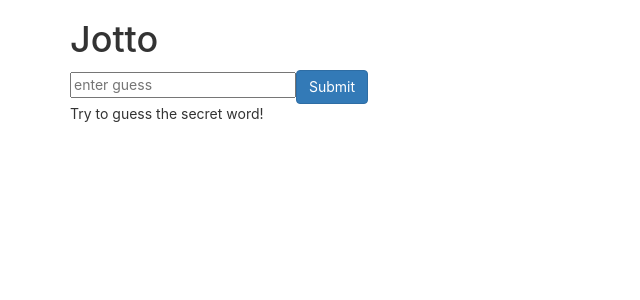
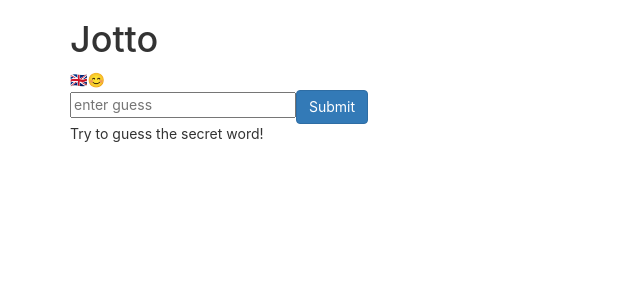
Before and after one commit to timagixe/react-testing-jest-enzyme, a React (Create React App) app in the folder jotto-app-context/: page / in a window 1280 px wide. Shown: the top 300 px of the page, without its empty margins (0-640 px from the left). Built offline with nearby package versions, Linux system fonts and the light colour scheme.

Commit message:
use language context for Congrats component

```diff
--- a/jotto-app-context/src/App.js
+++ b/jotto-app-context/src/App.js
@@ -1,27 +1,40 @@
 import { useCallback, useEffect, useReducer } from "react";
-import "./App.css";
-
+import {
+  LanguageContextProvider,
+  DEFAULT_LANGUAGE,
+} from "./contexts/languageContext";
 import Congrats from "./Congrats";
 import GuessedWords from "./GuessedWords";
 import Input from "./Input";
 import { getSecretWord } from "./actions";
+import "./App.css";
+import LanguagePicker from "./LanguagePicker";
 
-const reducerFunction = (state, action) => {
-    switch (action.type) {
+const reducer = (state, { type, payload }) => {
+  switch (type) {
     case "setSecretWord":
-            return { ...state, secretWord: action.payload };
+      return { ...state, secretWord: payload };
+    case "setLanguage":
+      return { ...state, secretWord: payload };
     default:
-            throw Error(`Unknown action type ${action.type}`);
+      throw Error(`Unknown action type ${type}`);
   }
 };
 
 function App() {
-    const [state, dispatch] = useReducer(reducerFunction, { secretWord: null });
+  const [state, dispatch] = useReducer(reducer, {
+    secretWord: null,
+    language: DEFAULT_LANGUAGE,
+  });
   const success = false;
   const guessedWords = [];
 
   const setSecretWord = useCallback((secretWord) => {
     dispatch({ type: "setSecretWord", payload: secretWord });
+  }, []);
+
+  const setLanguage = useCallback((languageCode) => {
+    dispatch({ type: "setLanguage", payload: languageCode });
   }, []);
 
   useEffect(() => {
@@ -42,9 +55,12 @@ function App() {
   return (
     <div data-test="component-app" className="container">
       <h1>Jotto</h1>
+      <LanguageContextProvider value={state.language}>
+        <LanguagePicker setLanguage={setLanguage} />
         <Congrats success={success} />
         <Input success={success} secretWord={state.secretWord} />
         <GuessedWords guessedWords={guessedWords} />
+      </LanguageContextProvider>
     </div>
   );
 }
--- a/jotto-app-context/src/Congrats.js
+++ b/jotto-app-context/src/Congrats.js
@@ -1,5 +1,7 @@
-import React from 'react';
-import PropTypes from 'prop-types';
+import React, { useContext } from "react";
+import PropTypes from "prop-types";
+import { languageContext } from "./contexts/languageContext";
+import { getStringByLanguage } from "./helpers/strings";
 
 /**
  * Functional react component for congratulatory message.
@@ -8,18 +10,20 @@ import PropTypes from 'prop-types';
  * @returns {JSX.Element} - Rendered component (or null if `success` prop is false).
  */
 const Congrats = (props) => {
+  const language = useContext(languageContext);
   if (props.success) {
     return (
       <div data-test="component-congrats" className="alert alert-success">
         <span data-test="congrats-message">
-          Congratulations! You guessed the word!
+          {getStringByLanguage({
+            languageCode: language,
+            stringKey: "congrats",
+          })}
         </span>
       </div>
     );
   } else {
-    return (
-      <div data-test="component-congrats" />
-    );
+    return <div data-test="component-congrats" />;
   }
 };
 
--- /dev/null
+++ b/jotto-app-context/src/contexts/languageContext.js
@@ -0,0 +1,8 @@
+import React from "react";
+
+export const DEFAULT_LANGUAGE = "en";
+
+export const languageContext = React.createContext(DEFAULT_LANGUAGE);
+
+export const LanguageContextConsumer = languageContext.Consumer;
+export const LanguageContextProvider = languageContext.Provider;
--- a/jotto-app-context/src/helpers/strings.js
+++ b/jotto-app-context/src/helpers/strings.js
@@ -23,7 +23,8 @@ const languageStrings = {
     enterSecretWord: "Enter your own secret word",
     // END: Challenge #4: Enter Secret Word
     // Challenge #5: Server Error
-    serverError: "There was an error retrieving the secret word. Please try again later.",
+    serverError:
+      "There was an error retrieving the secret word. Please try again later.",
     // END: Challenge #5: Server Error
   },
   emoji: {
@@ -55,7 +56,11 @@ const languageStrings = {
   },
 };
 
-const getStringByLanguage = ({ languageCode, stringKey, strings = languageStrings }) => {
+export const getStringByLanguage = ({
+  languageCode,
+  stringKey,
+  strings = languageStrings,
+}) => {
   const fallbackLanguage = "en";
   if (!strings[languageCode] || !strings[languageCode][stringKey]) {
     console.warn(
@@ -66,6 +71,4 @@ const getStringByLanguage = ({ languageCode, stringKey, strings = languageString
   return strings[languageCode][stringKey];
 };
 
-export default {
-  getStringByLanguage,
-};
+export default { getStringByLanguage };
```
Also changed, not shown: 1 other file (tests, documents, lock files or other folders). Lines whose indentation alone changed are shown as unchanged.
